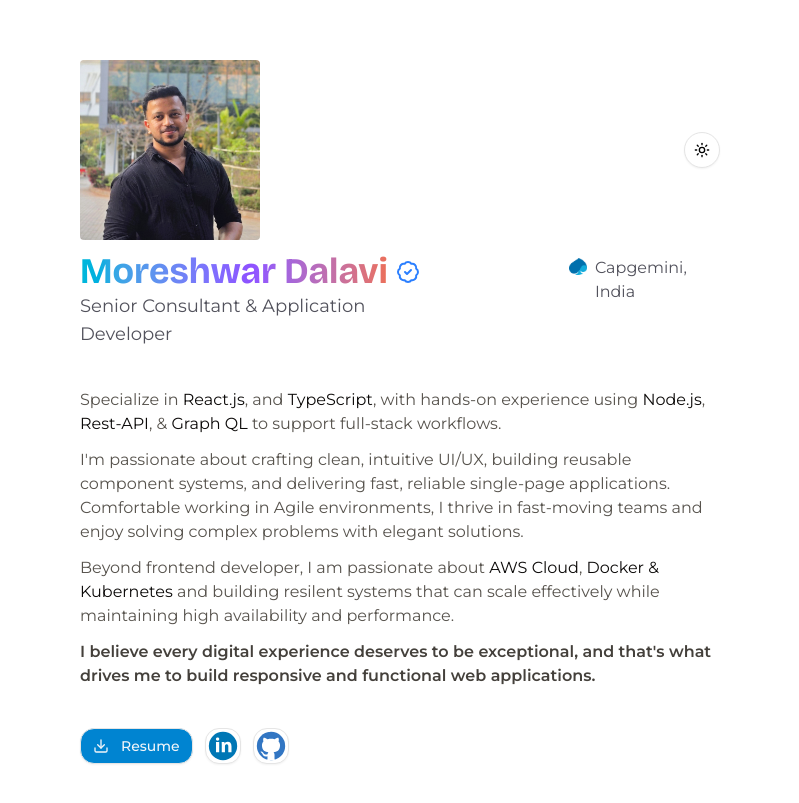
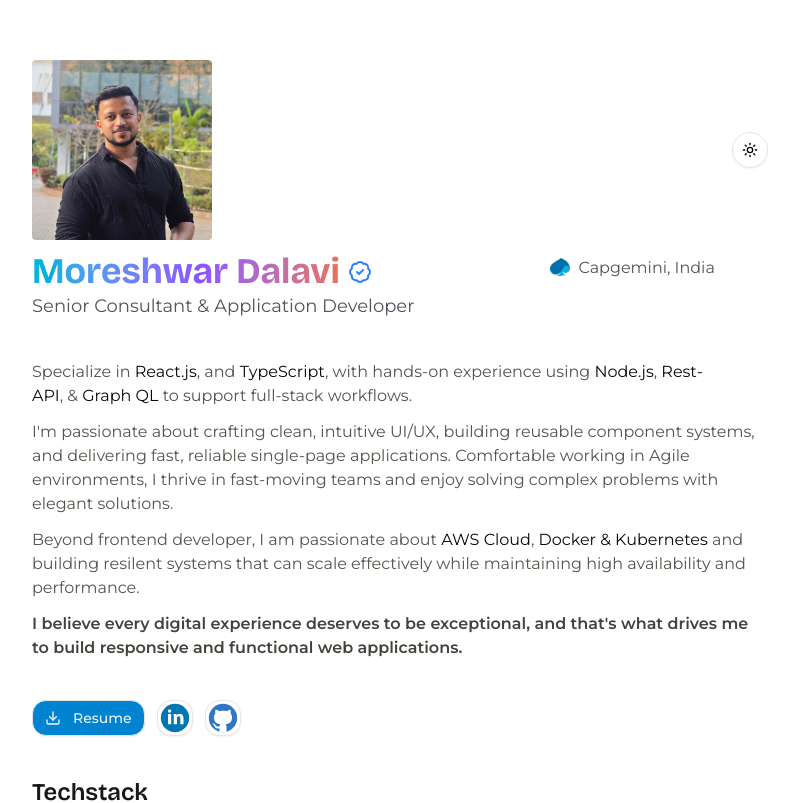
Before and after one commit to DalaviMoreshwar/DalaviMoreshwar, a Next.js app: page / in a window 1280 px wide. Shown: the top 803 px of the page, without its empty margins (240-1039 px from the left). Built offline with nearby package versions, Linux system fonts and the light colour scheme.

Commit message:
add width 3xl

```diff
--- a/app/page.tsx
+++ b/app/page.tsx
@@ -25,7 +25,7 @@
 export default function Home() {
   return (
     <div className="min-h-screen bg-white dark:bg-black text-black dark:text-white transition-colors duration-500">
-      <div className="mx-auto max-w-2xl px-4 py-15">
+      <div className="mx-auto max-w-3xl px-4 py-15">
         <motion.header
           initial={{ opacity: 0, y: -30 }}
           animate={{ opacity: 1, y: 0 }}
```
